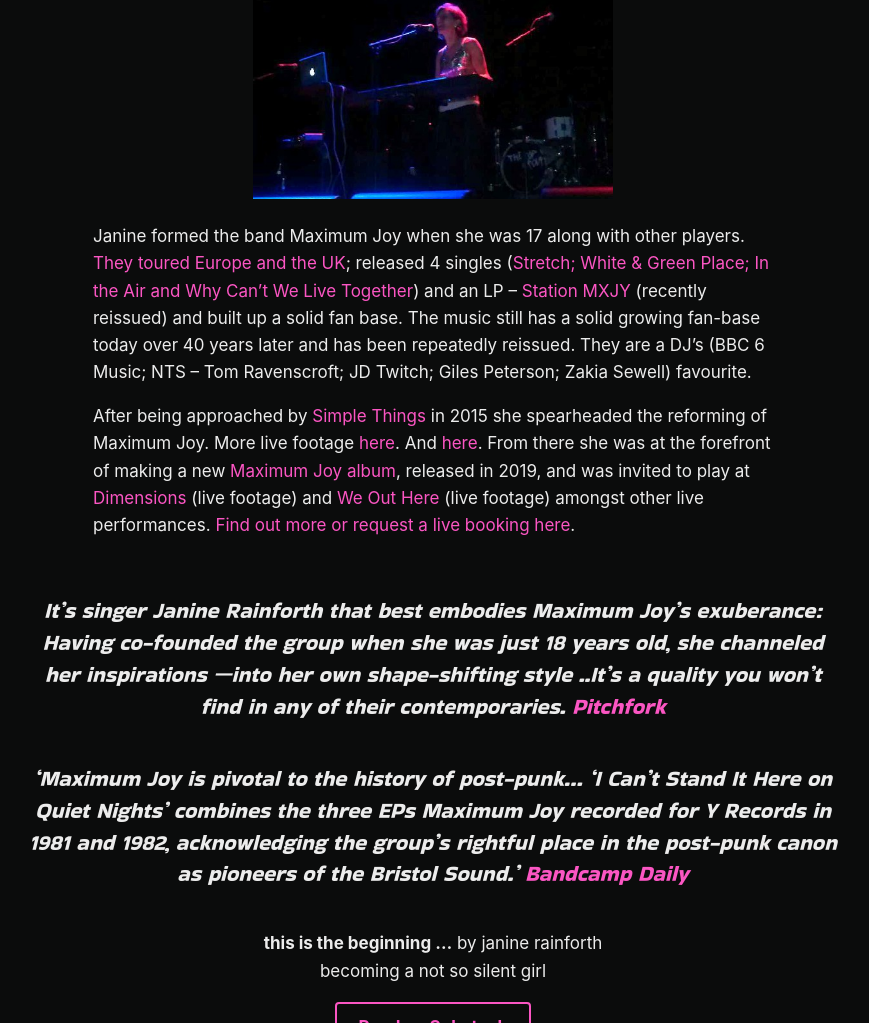
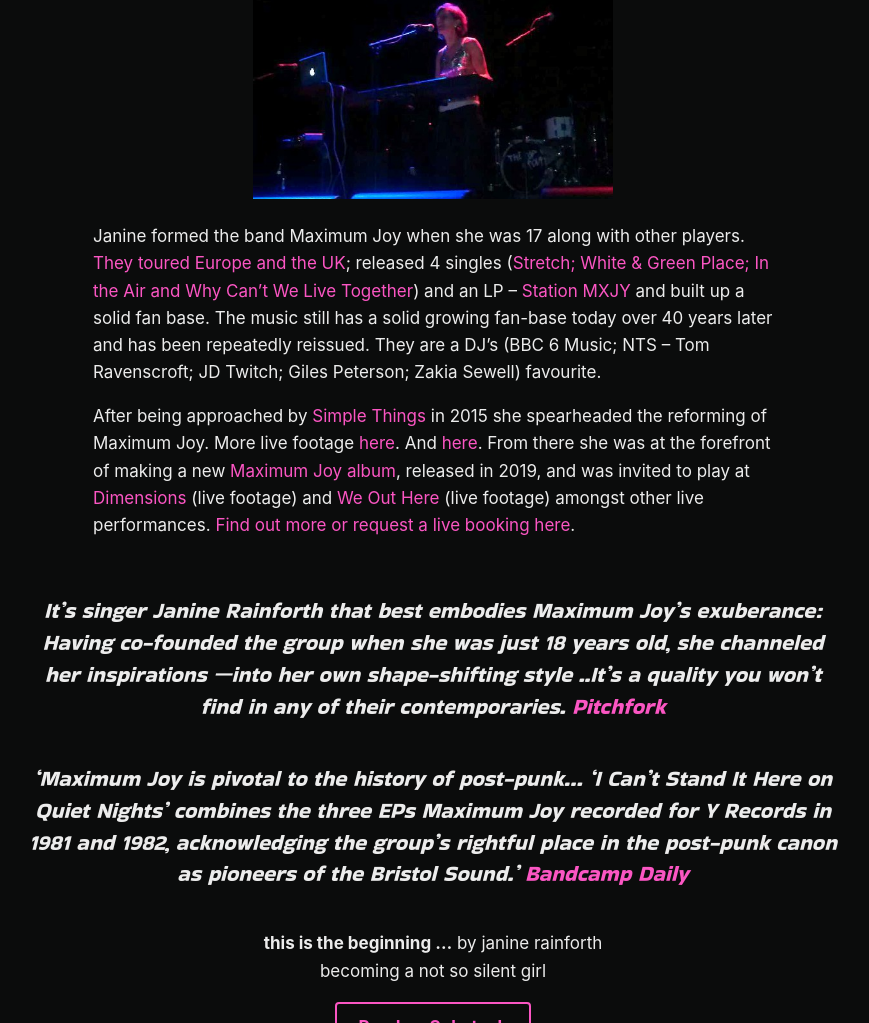
Before and after one commit to jur26/janinerainforth.com, a plain HTML site: page about.html in a window 1280 px wide. Shown: the part 2698-3721 px from the top of the page, without its empty margins (207-1076 px from the left). Drawn offline with Linux system fonts and the light colour scheme.

Commit message:
About page: remove '(recently reissued)'
Co-Authored-By: Claude Opus 5.5 <noreply@anthropic.com>

```diff
--- a/about.html
+++ b/about.html
@@ -69,7 +69,7 @@
 
 
   <section class="narrow">
-    <p>Janine formed the band Maximum Joy when she was 17 along with other players. <a href="https://www.youtube.com/watch?v=ExGiQ8fHBus">They toured Europe and the UK</a>; released 4 singles (<a href="https://youtube.com/playlist?list=PLxgsczMR_cu88TFoDfCuk1b-DEAf9szKG">Stretch; White &amp; Green Place; In the Air and Why Can&rsquo;t We Live Together</a>) and an LP &ndash; <a href="https://open.spotify.com/album/5rgd3fSZv3VKlcuo2a4jpr">Station MXJY</a> (recently reissued) and built up a solid fan base. The music still has a solid growing fan-base today over 40 years later and has been repeatedly reissued. They are a DJ&rsquo;s (BBC 6 Music; NTS &ndash; Tom Ravenscroft; JD Twitch; Giles Peterson; Zakia Sewell) favourite.</p>
+    <p>Janine formed the band Maximum Joy when she was 17 along with other players. <a href="https://www.youtube.com/watch?v=ExGiQ8fHBus">They toured Europe and the UK</a>; released 4 singles (<a href="https://youtube.com/playlist?list=PLxgsczMR_cu88TFoDfCuk1b-DEAf9szKG">Stretch; White &amp; Green Place; In the Air and Why Can&rsquo;t We Live Together</a>) and an LP &ndash; <a href="https://open.spotify.com/album/5rgd3fSZv3VKlcuo2a4jpr">Station MXJY</a> and built up a solid fan base. The music still has a solid growing fan-base today over 40 years later and has been repeatedly reissued. They are a DJ&rsquo;s (BBC 6 Music; NTS &ndash; Tom Ravenscroft; JD Twitch; Giles Peterson; Zakia Sewell) favourite.</p>
     <p>After being approached by <a href="https://www.youtube.com/watch?v=N0shyWJ-DnQ">Simple Things</a> in 2015 she spearheaded the reforming of Maximum Joy. More live footage <a href="https://www.youtube.com/watch?v=kKcOvp211_o">here</a>. And <a href="https://www.youtube.com/watch?v=N-q_TNOYuzU">here</a>. From there she was at the forefront of making a new <a href="https://mxmjoy.bandcamp.com/album/p-e-a-c-e">Maximum Joy album</a>, released in 2019, and was invited to play at <a href="https://www.youtube.com/watch?v=dFLGMChMpSY&amp;t=193s">Dimensions</a> (live footage) and <a href="https://www.youtube.com/watch?v=9xKE0zJio9o">We Out Here</a> (live footage) amongst other live performances. <a href="contact.html#booking">Find out more or request a live booking here</a>.</p>
   </section>
 
```
